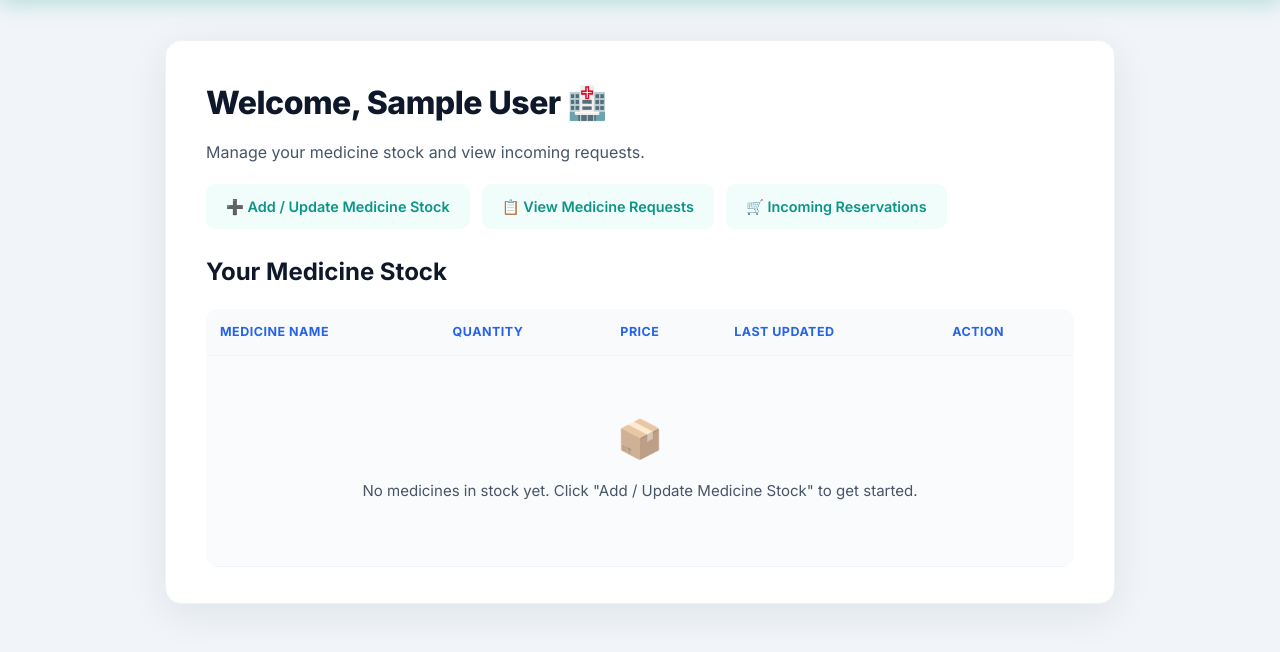
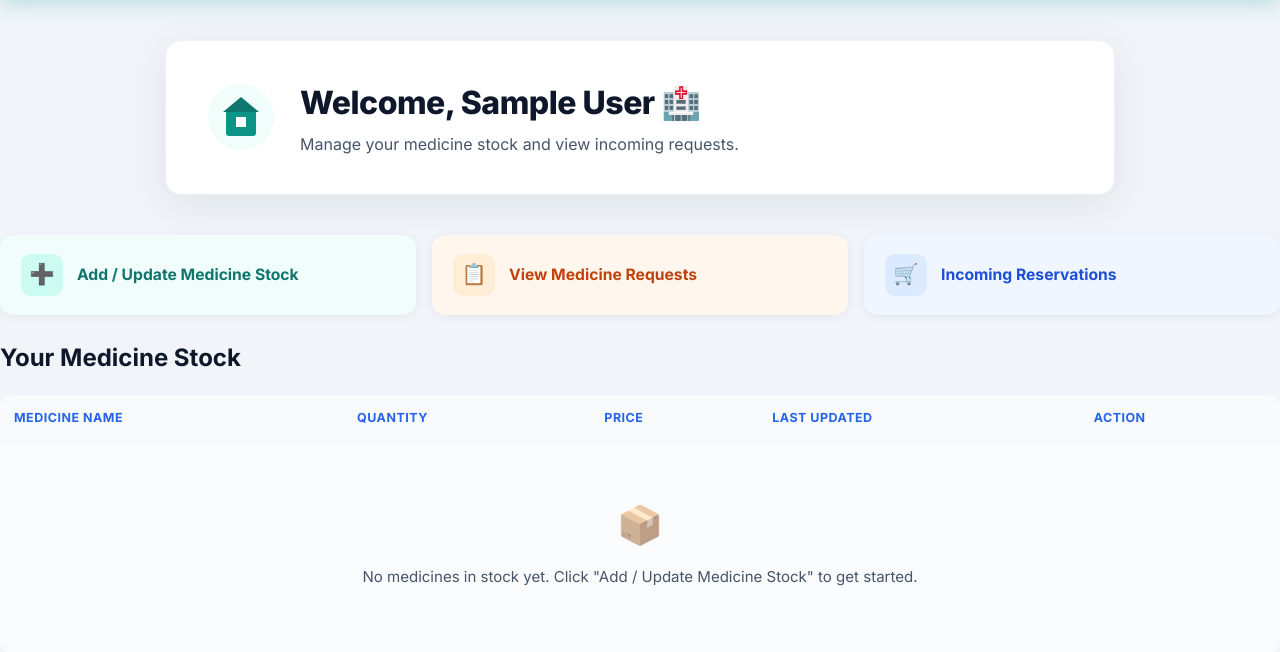
Before and after one commit to akashmane-it/smart-medicine-access-system, a Flask app: page /pharmacy/dashboard in a window 1280 px wide. Shown: the part 72-724 px from the top of the page. Run offline with Flask 3, Linux system fonts and the light colour scheme; the visitor is signed in with stand-in values (Sample User, id 1); data that the repository does not hold is empty.

Commit message:
Add styled illustrations, stylish action cards, and improved request confirmation page

```diff
--- a/app.py
+++ b/app.py
@@ -384,7 +384,7 @@ def request_medicine():
     conn.commit()
     conn.close()
 
-    return f"Your request for '{medicine_name}' has been submitted. <br><a href='/search'>Back to Search</a>"
+    return render_template('request_success.html', medicine_name=medicine_name)
 @app.route('/pharmacy/requests')
 def pharmacy_requests():
     if 'pharmacy_id' not in session:
--- a/static/style.css
+++ b/static/style.css
@@ -344,3 +344,57 @@ a, button, .role-card, .feature-card {
 tbody tr:hover {
     box-shadow: 0 1px 8px rgba(15, 23, 42, 0.05);
 }
+
+/* STYLISH ACTION CARDS (replaces plain pill-style action links) */
+.action-cards {
+    display: grid;
+    grid-template-columns: repeat(auto-fit, minmax(200px, 1fr));
+    gap: 16px;
+    margin-top: 20px;
+}
+
+.action-card {
+    display: flex;
+    align-items: center;
+    gap: 14px;
+    padding: 18px 20px;
+    border-radius: 14px;
+    text-decoration: none;
+    font-weight: 700;
+    font-size: 0.98em;
+    box-shadow: 0 2px 10px rgba(15,23,42,0.06);
+    border: 1.5px solid transparent;
+    transition: transform 0.2s ease, box-shadow 0.2s ease, border-color 0.2s ease;
+}
+
+.action-card:hover {
+    transform: translateY(-3px);
+    box-shadow: 0 8px 24px rgba(15,23,42,0.12);
+}
+
+.action-card .action-icon {
+    width: 42px;
+    height: 42px;
+    border-radius: 10px;
+    display: flex;
+    align-items: center;
+    justify-content: center;
+    font-size: 1.3em;
+    flex-shrink: 0;
+}
+
+.action-card.card-blue { background: #eff6ff; color: #1d4ed8; }
+.action-card.card-blue .action-icon { background: #dbeafe; }
+.action-card.card-blue:hover { border-color: #93c5fd; }
+
+.action-card.card-purple { background: #f5f3ff; color: #6d28d9; }
+.action-card.card-purple .action-icon { background: #ede9fe; }
+.action-card.card-purple:hover { border-color: #c4b5fd; }
+
+.action-card.card-teal { background: #f0fdfa; color: #0f766e; }
+.action-card.card-teal .action-icon { background: #ccfbf1; }
+.action-card.card-teal:hover { border-color: #5eead4; }
+
+.action-card.card-orange { background: #fff7ed; color: #c2410c; }
+.action-card.card-orange .action-icon { background: #ffedd5; }
+.action-card.card-orange:hover { border-color: #fdba74; }
--- a/templates/pharmacy_dashboard.html
+++ b/templates/pharmacy_dashboard.html
@@ -11,14 +11,32 @@
         <div><a href="/pharmacy/logout">Logout</a></div>
     </div>
 
-    <div class="container">
-        <h1>Welcome, {{ pharmacy_name }} 🏥</h1>
-        <p>Manage your medicine stock and view incoming requests.</p>
+    <div class="container" style="display: flex; align-items: center; gap: 24px; flex-wrap: wrap;">
+        <svg width="70" height="70" viewBox="0 0 70 70" xmlns="http://www.w3.org/2000/svg" style="flex-shrink:0;">
+            <circle cx="35" cy="35" r="33" fill="#f0fdfa"/>
+            <rect x="20" y="28" width="30" height="26" rx="3" fill="#0d9488"/>
+            <rect x="30" y="35" width="10" height="10" fill="#ffffff"/>
+            <path d="M17 30 L35 15 L53 30 Z" fill="#0f766e"/>
+        </svg>
+        <div>
+        <h1 style="margin-bottom:4px;">Welcome, {{ pharmacy_name }} 🏥</h1>
+        <p style="margin-bottom:0;">Manage your medicine stock and view incoming requests.</p>
+        </div>
+        </div>
 
-        <div class="action-links">
-            <a href="/pharmacy/add-medicine" class="link-teal">➕ Add / Update Medicine Stock</a>
-            <a href="/pharmacy/requests" class="link-teal">📋 View Medicine Requests</a>
-            <a href="/pharmacy/reservations" class="link-teal">🛒 Incoming Reservations</a>
+        <div class="action-cards">
+            <a href="/pharmacy/add-medicine" class="action-card card-teal">
+                <span class="action-icon">➕</span>
+                <span>Add / Update Medicine Stock</span>
+            </a>
+            <a href="/pharmacy/requests" class="action-card card-orange">
+                <span class="action-icon">📋</span>
+                <span>View Medicine Requests</span>
+            </a>
+            <a href="/pharmacy/reservations" class="action-card card-blue">
+                <span class="action-icon">🛒</span>
+                <span>Incoming Reservations</span>
+            </a>
         </div>
 
         <h2>Your Medicine Stock</h2>
```
Also changed, not shown: templates/admin_login.html (+10 -3 lines), templates/dashboard.html (+24 -6 lines), templates/login.html (+10 -3 lines), templates/pharmacy_login.html (+11 -3 lines), templates/pharmacy_register.html (+11 -3 lines), templates/register.html (+12 -3 lines), templates/request_success.html (added, +33 -0 lines).
